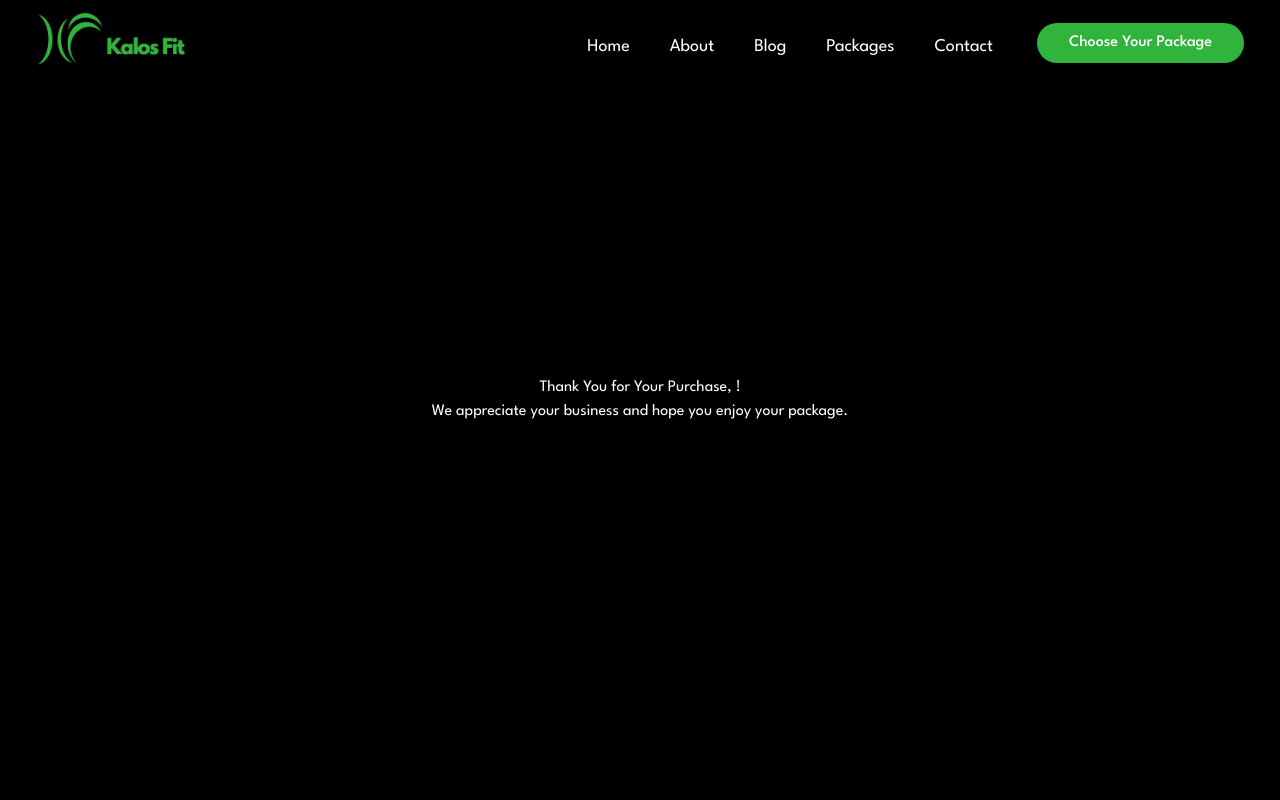
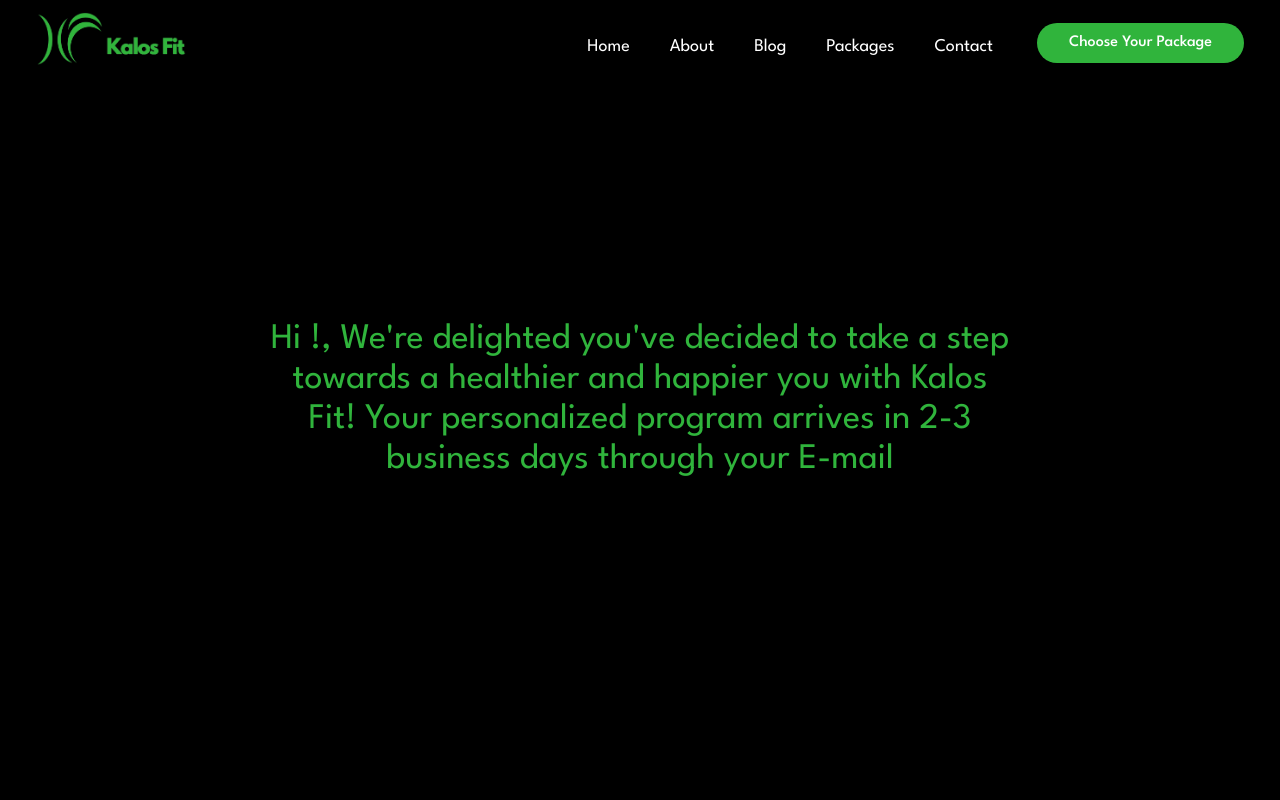
Before and after one commit to mohamed-sayed-elmahdy/kalos-fit, a Next.js app: page /thankYou in a window 1280 px wide. Shown: the top 800 px of the page. Built offline with nearby package versions, Linux system fonts and the light colour scheme.

Commit message:
New Version

```diff
--- a/src/app/about/page.jsx
+++ b/src/app/about/page.jsx
@@ -3,7 +3,7 @@ import React from 'react'
 function page() {
   return (
     <div className="flex justify-center items-center h-[100vh]">
-      <h1 className='h1 text-gradient'>About Us</h1>
+      <h1 className='h1 text-gradient'>Cooming Soon</h1>
     </div>
   )
 }
--- a/src/app/blog/page.jsx
+++ b/src/app/blog/page.jsx
@@ -2,7 +2,7 @@ import React from 'react'
 
 function page() {
   return (
-    <div className="flex justify-center items-center h-[100vh]"><h1 className='h1 text-gradient'>Blog</h1></div>
+    <div className="flex justify-center items-center h-[100vh]"><h1 className='h1 text-gradient'>Cooming Soon</h1></div>
   )
 }
 
--- a/src/app/components/packages/Packages.jsx
+++ b/src/app/components/packages/Packages.jsx
@@ -1,4 +1,4 @@
-"use client"
+"use client";
 import { FaCheckCircle } from "react-icons/fa";
 import { useRouter } from "next/navigation";
 import { event } from '../../lib/gtag'; // Import the event function from gtag
@@ -8,6 +8,7 @@ const packages = [
     name: "Your New Life Gate",
     period: "1 Month",
     price: 199,
+    oldPrice: 250, // Old price added
     summary: "Your Gate for Your Confident, Healthy, Successful Life",
     features: [
       "A nutrition plan tailored to your needs and desires",
@@ -26,6 +27,7 @@ const packages = [
     name: "Get Ready",
     period: "3 Months",
     price: 597,
+    oldPrice: 750, // Old price added
     summary:
       "Get ready for any important event in your life and shine with a beautiful, fit body",
     features: [
@@ -46,6 +48,7 @@ const packages = [
     name: "Lifestyle",
     period: "6 Months",
     price: 1194,
+    oldPrice: 1500, // Old price added
     summary:
       "This package is designed to transform your life over six months. Embark on a comprehensive journey towards self-improvement with personalized training programs and balanced nutrition, supported by guidance sessions and ongoing support.",
     features: [
@@ -97,7 +100,10 @@ const PackageCard = ({ pkg }) => {
       )}
       <div>
         <div style={{ color: pkg.textColor }}>{pkg.name}</div>
-        <div className="text-5xl my-5 font-semibold">${pkg.price}</div>
+        <div className="text-5xl my-5 font-semibold">
+          <span className="line-through text-gray-400 italic text-4xl">${pkg.oldPrice}</span>{' '}
+          <span>${pkg.price}</span>
+        </div>
         <div className="text-xl font-extrabold">{pkg.period}</div>
         <div className="text-base">{pkg.summary}</div>
         <ul className="my-6">
--- a/src/app/contact/page.jsx
+++ b/src/app/contact/page.jsx
@@ -2,7 +2,7 @@ import React from 'react'
 
 function page() {
   return (
-    <div className="flex justify-center items-center h-[100vh]"><h1 className='h1 text-gradient'>Contact Us</h1></div>
+    <div className="flex justify-center items-center h-[100vh]"><h1 className='h1 text-gradient'>Cooming Soon</h1></div>
   )
 }
 
--- a/src/app/thankYou/page.jsx
+++ b/src/app/thankYou/page.jsx
@@ -7,8 +7,11 @@ function page() {
 
   return (
     <div className="flex justify-center items-center h-[100vh] flex-col">
-      <h1>Thank You for Your Purchase, {payerName}!</h1>
-      <p>We appreciate your business and hope you enjoy your package.</p>
+      <h1 className="text-4xl max-w-[750px] textgreen text-center">
+        Hi <span className="text-[#D4FF9E]">{payerName}</span>!, We're delighted you've decided to take a step towards a
+        healthier and happier you with Kalos Fit! Your personalized program
+        arrives in 2-3 business days through your E-mail
+      </h1>
     </div>
   );
 }
```
